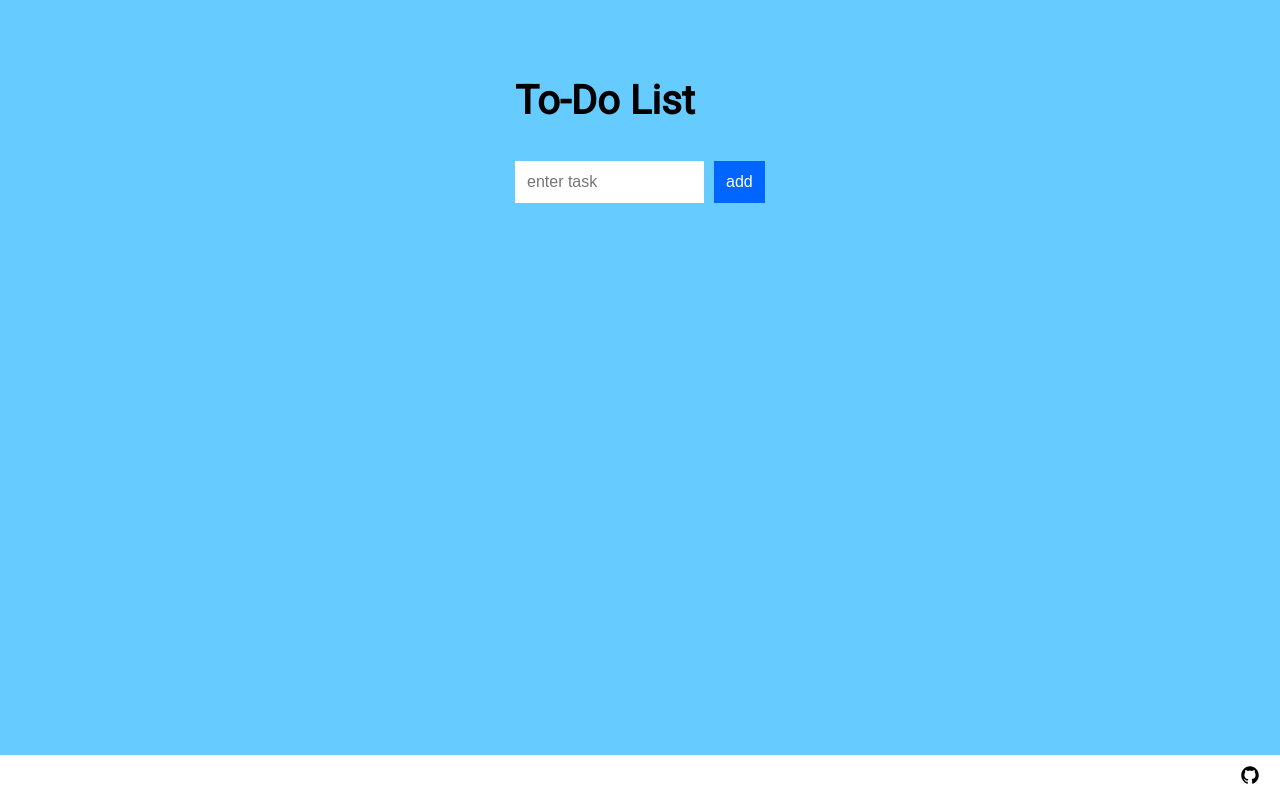
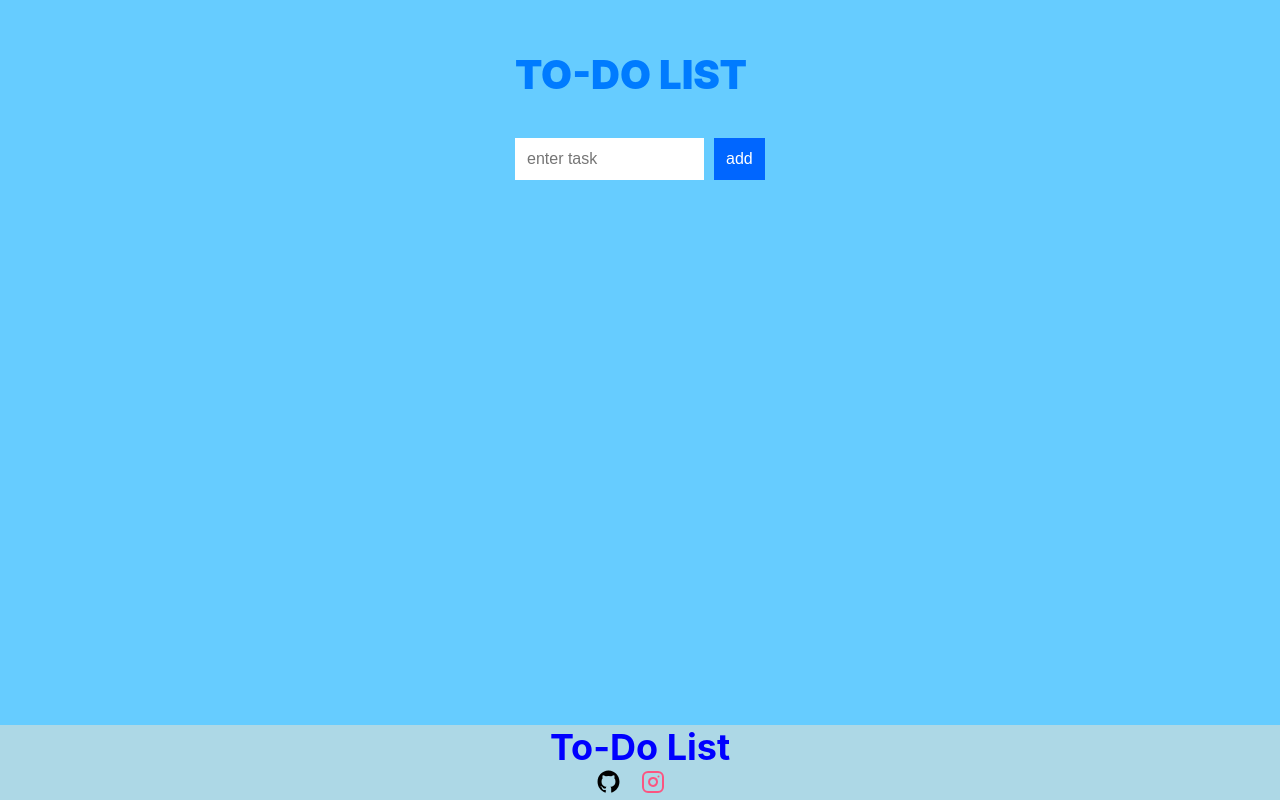
Before and after one commit to Rohit1204/todo-list, a React (Create React App) app: page / in a window 1280 px wide. Built offline with nearby package versions, Linux system fonts and the light colour scheme.

Commit message:
added navbar and update footer

```diff
--- a/package.json
+++ b/package.json
@@ -10,9 +10,11 @@
     "gh-pages": "^2.2.0",
     "react": "^16.13.1",
     "react-dom": "^16.13.1",
+    "react-feather": "^2.0.8",
     "react-flip-move": "^3.0.4",
     "react-router-dom": "^5.2.0",
-    "react-scripts": "3.4.1"
+    "react-scripts": "3.4.1",
+    "react-use": "^14.2.0"
   },
   "scripts": {
     "start": "react-scripts start",
--- a/src/App.css
+++ b/src/App.css
@@ -45,7 +45,7 @@ outline: none;
      cursor: pointer;
 
       }
-      .title{
-        font-family: 'Roboto', sans-serif;
-        font-size: 40px;
+      a{
+        color: inherit;
+        text-decoration: none;
       }
--- a/src/App.js
+++ b/src/App.js
@@ -2,7 +2,8 @@ import React, { Component } from 'react';
 import TodoItems from './components/TodoItems/TodoItems';
 import './App.css';
 import  {Footer} from './components/Footer/footer.component';
-
+import Navbar from './components/Navbar/navbar.component';
+import {BrowserRouter as Router} from 'react-router-dom';
 class App extends Component{
   constructor(props)
   {
@@ -39,9 +40,11 @@ class App extends Component{
   }
 render()
 {
-  return(
+ return(
     <div className="todoListMain">
-      <h1 className="title">To-Do List </h1>
+      <Router>
+      <Navbar
+      />
       <div className="header">
         <form onSubmit ={ this.addItem}>
       <input
@@ -54,6 +57,7 @@ render()
       <TodoItems entries= {this.state.items}
                   delete={this.deleteItem}/>
       <Footer/>
+      </Router>
     </div>
   );
 }
--- a/src/components/Footer/footer.component.jsx
+++ b/src/components/Footer/footer.component.jsx
@@ -1,10 +1,15 @@
 import React from 'react';
 import './footer.style.css';
+import * as Icon from 'react-feather';
 
 export const Footer =()=>{
     return(
-        <div className="footer">
+        <footer className="fadeInUp" style={{animationDelay:'2s'}}>
+            <div className="link">
+            <a href='https://github.com/rohit1204/todo-list' target='__blank' rel="noopener noreferrer">To-Do List</a>
+            </div>
             <a href='https://github.com/rohit1204' target='__blank' className='github'><ion-icon name="logo-github"></ion-icon></a>
-        </div>
+            <a href='https://instagram.com/rohit.ahuja04' target='__blank' className='github'><Icon.Instagram  color={"#fb5581"}/></a>
+        </footer>
     )
 }
--- a/src/components/Footer/footer.style.css
+++ b/src/components/Footer/footer.style.css
@@ -1,14 +1,22 @@
-.footer{
+footer{
     position: absolute;
     left: 0;
     bottom: 0;
-    right: 0;
-    background-color: #ffffff;
+    width: 100%;
+    background-color:lightblue;
+    text-align: center;
 }
 .github{
     color: #000000;
-    float: right;
-    margin: 10px;
-    font-size: 20px;
+    font-size: 25px;
     margin-right: 20px;
 }
+.link a:link{
+    color:blue;
+    text-decoration: none;
+     background-color: lightblue;
+     font-size: 36px;
+     font-weight: bold;
+     justify-content: center;
+
+}
--- /dev/null
+++ b/src/components/Navbar/navbar.component.jsx
@@ -0,0 +1,26 @@
+import React ,{useState} from 'react';
+import {Link} from 'react-router-dom';
+import "./navbar.style.css";
+import {
+    useLockBodyScroll,
+} from 'react-use';
+
+export function Navbar(){
+    const [expand,setExpand]=useState(false);
+      useLockBodyScroll(expand);
+    return(
+        <div className="navbar">
+             <div className="navbar-middle">
+                 <Link
+                 to="/"
+                 onClick={()=>{
+                     setExpand(false);
+                 }}
+                 >
+                To-Do <span>List</span>
+                 </Link>
+             </div>
+        </div>
+    );
+}
+export default Navbar;
--- /dev/null
+++ b/src/components/Navbar/navbar.style.css
@@ -0,0 +1,26 @@
+.navbar{
+    display: flex;
+    flex-direction: row;
+    height: 3.9rem;
+    justify-content: space-between;
+    padding-bottom: 1rem;
+}
+& > *{
+    align-self: center;
+}
+.navbar-left{
+    color:#6c757d;
+    cursor: pointer;
+    font-family: 'Roboto', sans-serif;
+    font-size: 40px;
+    font-weight: 600;
+    float: left;
+    right: 100px;
+}
+.navbar-middle{
+    color:#007bff;
+    cursor: pointer;
+    font-size:40px;
+    font-weight: 900;
+    text-transform: uppercase;
+}
```
Also changed, not shown: 1 other file (tests, documents, lock files or other folders).
